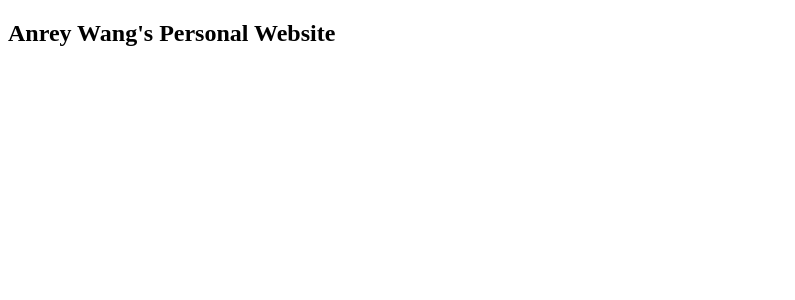
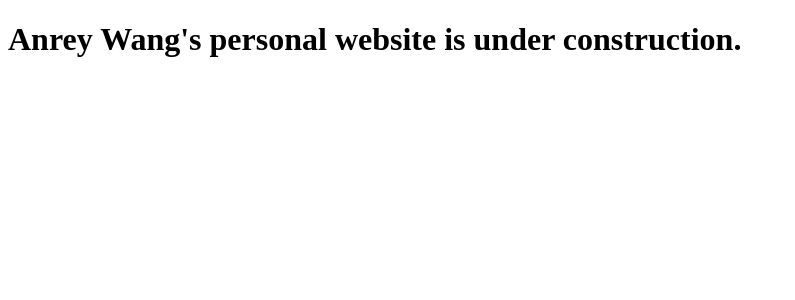
Before and after one commit to anreyw/anrey.wang, a Next.js app: page / in a window 1280 px wide. Shown: the top 300 px of the page, without its empty margins (0-795 px from the left). Built offline with nearby package versions, Linux system fonts and the light colour scheme.

Commit message:
Update home page content and styling
- Change text content to be more descriptive
- Add minimalist styling

```diff
--- a/src/app/page.tsx
+++ b/src/app/page.tsx
@@ -1,7 +1,7 @@
 export default function Page() {
   return (
-    <section>
-      <h1 className="text-3xl">Anrey Wang's Personal Website</h1>
-    </section>
+    <main className="flex justify-center items-center h-screen w-screen px-12">
+      <h1 className="text-xl lg:text-3xl">Anrey Wang's personal website is under construction.</h1>
+    </main>
   );
 }
```
